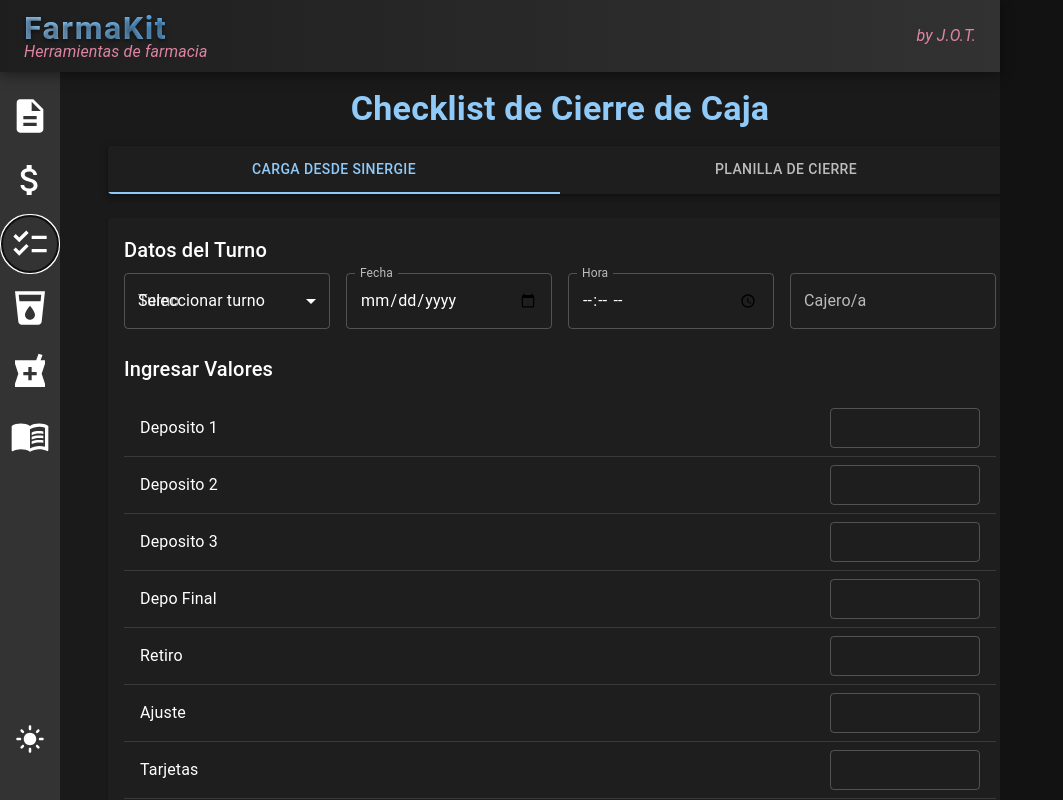
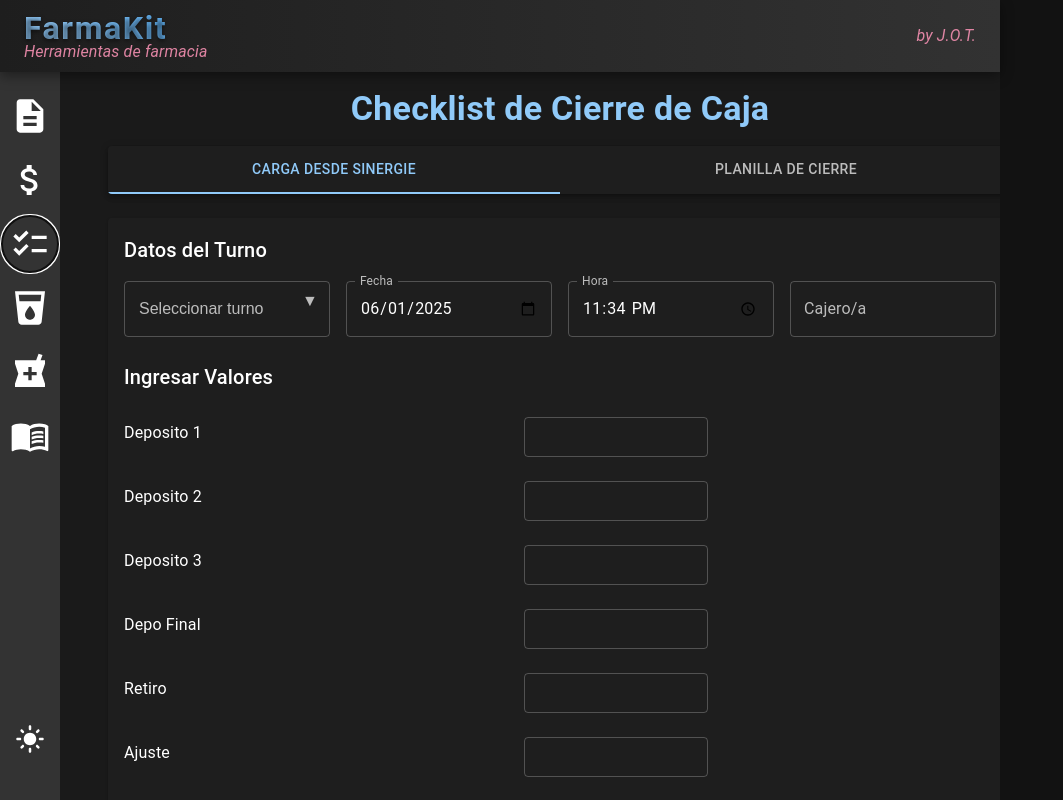
Before and after one commit to JorgeTrip/Agregar_mueble_actualizacion_precio, a React (Vite) app: page / in a window 1280 px wide. Both pictures are taken after a click on the button 30 px from the left and 244 px from the top of the page. Shown: the top 800 px of the page, without its empty margins (0-1063 px from the left). Built offline with nearby package versions, Linux system fonts and the light colour scheme.

Commit message:
Solucionado superposición campo "Seleccionar turno", y problema para reconocer fecha y hora actual

```diff
--- a/src/components/ClosureChecklist.jsx
+++ b/src/components/ClosureChecklist.jsx
@@ -98,8 +98,8 @@ function ClosureChecklist() {
   // Estado para los datos de Sinergie
   const [sinergieData, setSinergieData] = useState({
     turno: '',
-    fecha: new Date().toLocaleDateString(),
-    hora: new Date().toLocaleTimeString(),
+    fecha: new Date().toISOString().split('T')[0], // Formato YYYY-MM-DD para input date
+    hora: new Date().toTimeString().substring(0, 5), // Formato HH:MM
     cajero: ''
   });
 
@@ -653,7 +653,8 @@ function ClosureChecklist() {
       width: '1000px',
       maxWidth: '100%',
       boxSizing: 'border-box',
-      mx: 'auto'
+      mx: 'auto',
+      '& .MuiFormControl-root': { mt: 1 }
       }}>
       <Typography variant="h4" component="h1" gutterBottom sx={{
         color: '#90caf9',
@@ -683,21 +684,54 @@ function ClosureChecklist() {
             <Typography variant="h6" gutterBottom>
               Datos del Turno
             </Typography>
-            <Grid container spacing={2} sx={{ mb: 3 }}>
+            <Grid container spacing={2} sx={{ mb: 2, '& .MuiFormControl-root': { width: '100%' } }}>
               <Grid item xs={12} md={3}>
-                <TextField
-                  fullWidth
-                  label="Turno"
+                <Box sx={{ position: 'relative', width: '100%', mt: 0, mb: 1, height: '56px', display: 'flex', alignItems: 'center' }}>
+                  <select
                     value={sinergieData.turno}
                     onChange={(e) => setSinergieData(prev => ({ ...prev, turno: e.target.value }))}
-                  select
-                  SelectProps={{ native: true }}
+                    style={{
+                      width: '100%',
+                      height: '56px',
+                      padding: '16px 14px',
+                      marginTop: '15.5px',
+                      border: '1px solid rgba(255, 255, 255, 0.23)',
+                      borderRadius: '4px',
+                      backgroundColor: 'transparent',
+                      fontSize: '1rem',
+                      color: sinergieData.turno ? 'white' : 'rgba(255, 255, 255, 0.7)',
+                      cursor: 'pointer',
+                      appearance: 'none',
+                      outline: 'none',
+                      transition: 'all 0.2s ease-in-out',
+                      '&:hover': {
+                        borderColor: 'rgba(255, 255, 255, 0.87)'
+                      },
+                      '&:focus': {
+                        borderColor: '#90caf9',
+                        borderWidth: '1px',
+                        boxShadow: '0 0 0 1px #90caf9'
+                      }
+                    }}
                   >
-                  <option value="">Seleccionar turno</option>
-                  <option value="Turno Mañana">Turno Mañana</option>
-                  <option value="Turno Tarde">Turno Tarde</option>
-                  <option value="Turno Noche">Turno Noche</option>
-                </TextField>
+                    <option value="" disabled style={{ color: 'rgba(255, 255, 255, 0.7)', backgroundColor: '#121212' }}>
+                      Seleccionar turno
+                    </option>
+                      <option value="Turno Mañana" style={{ color: 'white', backgroundColor: '#121212' }}>Turno Mañana</option>
+                    <option value="Turno Tarde" style={{ color: 'white', backgroundColor: '#121212' }}>Turno Tarde</option>
+                    <option value="Turno Noche" style={{ color: 'white', backgroundColor: '#121212' }}>Turno Noche</option>
+                  </select>
+                  <Box sx={{
+                    position: 'absolute',
+                    right: '12px',
+                    top: '50%',
+                    transform: 'translateY(-50%)',
+                    pointerEvents: 'none',
+                    color: 'rgba(255, 255, 255, 0.7)'
+                  }}>
+                    ▼
+                  </Box>
+                </Box>
               </Grid>
               <Grid item xs={12} md={3}>
                 <TextField
@@ -733,16 +767,20 @@ function ClosureChecklist() {
               </Grid>
             </Grid>
 
-            <Typography variant="h6" gutterBottom>
+            <Box sx={{ mt: 3, mb: 1 }}>
+              <Typography variant="h6" sx={{ mb: 2 }}>
                 Ingresar Valores
               </Typography>
 
-            <List>
+              <Grid container spacing={2} sx={{ maxWidth: '600px' }}>
                 {items.map((item, index) => (
                   <React.Fragment key={index}>
-                  <ListItem>
-                    <ListItemText primary={item.name} />
+                    <Grid item xs={8} sx={{ display: 'flex', alignItems: 'center' }}>
+                      <Typography variant="body1">{item.name}</Typography>
+                    </Grid>
+                    <Grid item xs={4}>
                       <TextField
+                        fullWidth
                         variant="outlined"
                         size="small"
                         type="text"
@@ -750,17 +788,28 @@ function ClosureChecklist() {
                         onChange={(e) => handleFormattedChange(e, index)}
                         onKeyDown={(e) => handleKeyDown(e, index)}
                         inputRef={el => inputRefs.current[index] = el}
-                      sx={{ width: '150px' }}
+                        sx={{
+                          '& .MuiInputBase-root': {
+                            height: '40px'
+                          },
+                          '& .MuiOutlinedInput-input': {
+                            textAlign: 'right',
+                            padding: '8px 12px'
+                          }
+                        }}
                         inputProps={{
-                        style: { textAlign: 'right' },
                           inputMode: 'decimal'
                         }}
                       />
-                  </ListItem>
-                  <Divider />
+                    </Grid>
                   </React.Fragment>
                 ))}
-            </List>
+              </Grid>
+
+              <Typography variant="body2" color="text.secondary" sx={{ mt: 2, fontStyle: 'italic' }}>
+                Ingrese los montos correspondientes a cada concepto
+              </Typography>
+            </Box>
 
             <Box sx={{ mt: 3 }}>
               <Typography variant="subtitle1" gutterBottom>
```
Lines whose indentation alone changed are shown as unchanged.
